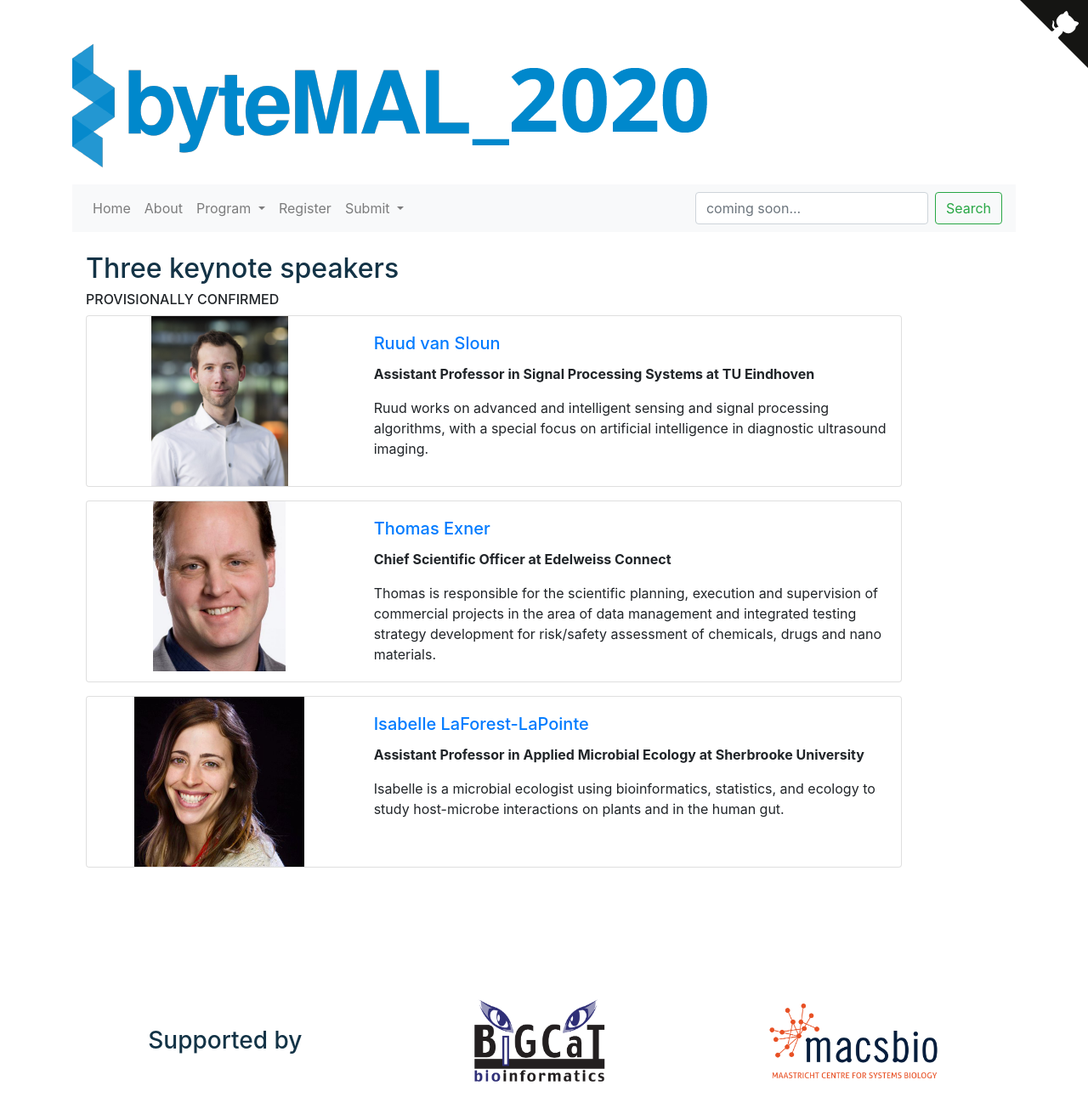
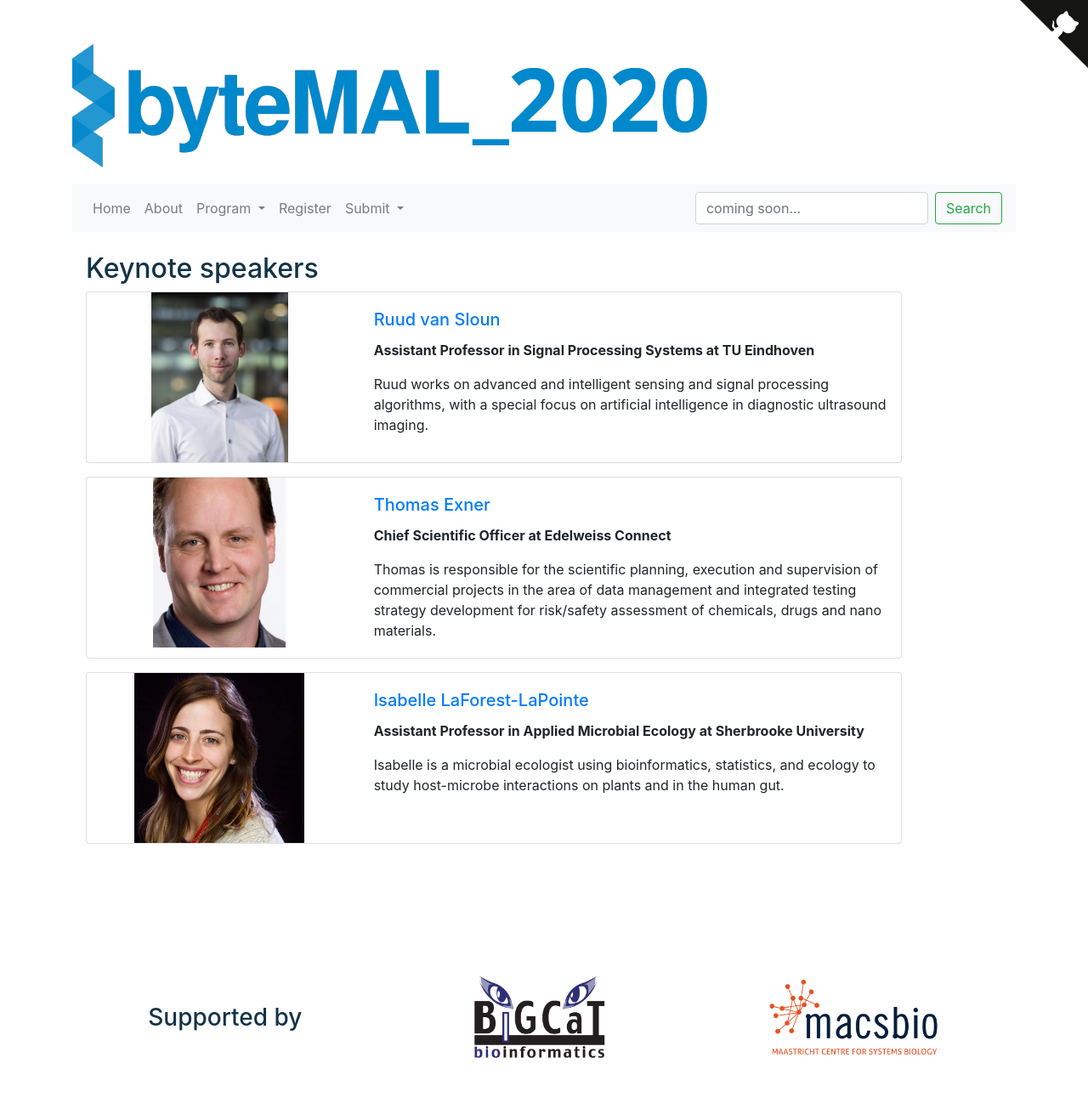
Before and after one commit to bytemal/bytemal-2020, a Jekyll site: the page built from _pages/keynotes.md, in a window 1280 px wide. Shown: the whole page at 85% size. Built offline with Jekyll 4.4.1, drawn with Linux system fonts in a browser that asks for light colours; after the commit the page ends 1283 px from its top, so only the background shows below that.

Commit message:
keynote page - remove provisional notice

```diff
--- a/_pages/keynotes.md
+++ b/_pages/keynotes.md
@@ -4,9 +4,7 @@ permalink: /keynotes
 layout:    default
 ---
 
-## Three keynote speakers
-
-###### PROVISIONALLY CONFIRMED
+## Keynote speakers
 
 <div class="card mb-3" style="max-width: 960px;">
   <div class="row no-gutters">
```
